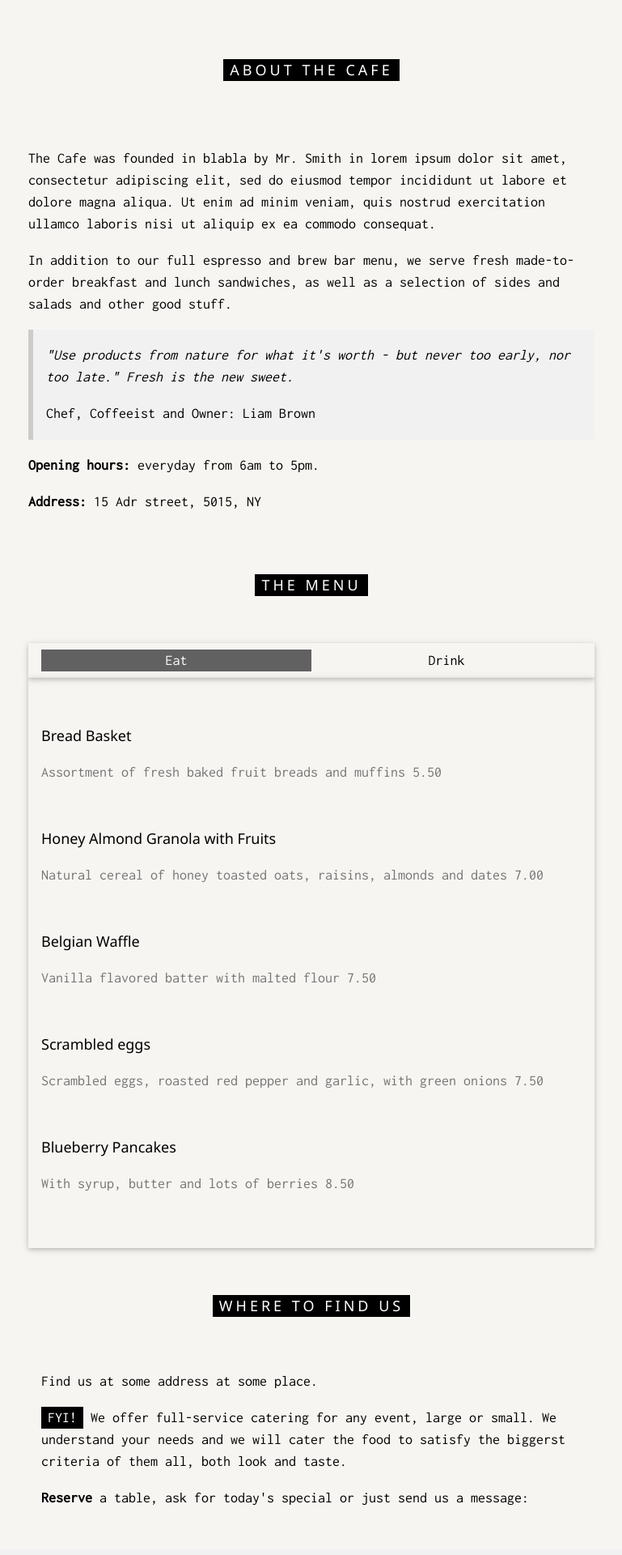
After one commit to CalledSidd/Signup-Login, a Django app: template loginpage/templates/home.html in a window 1280 px wide. The commit adds this page. Shown: the part 601-2521 px from the top of the page at 81% size, without its empty margins (255-1024 px from the left). Run offline with Django 4.2, Linux system fonts and the light colour scheme; the template is opened without the code that fills it, so the values that code supplies are empty.

Commit message:
second commit

```diff
--- a/cars4sale/urls.py
+++ b/cars4sale/urls.py
@@ -16,6 +16,7 @@ Including another URLconf
 from django.contrib import admin
 from django.urls import path,include
 
+
 urlpatterns = [
     path('admin/', admin.site.urls),
     path('',include('loginpage.urls'))
--- a/loginpage/models.py
+++ b/loginpage/models.py
@@ -1,5 +1,3 @@
 from django.db import models
 
-# Create your models here.
-class sidharth(models.Model):
-    text = models.CharField(max_length=255)
+# Create your models here
--- /dev/null
+++ b/loginpage/templates/home.html
@@ -0,0 +1,178 @@
+<!-- <!DOCTYPE html>
+<html lang="en">
+<head>
+    <meta charset="UTF-8">
+    <meta http-equiv="X-UA-Compatible" content="IE=edge">
+    <meta name="viewport" content="width=device-width, initial-scale=1.0">
+    <title>Home</title>
+    {% load static %}
+</head>
+<body>
+
+
+</body>
+</html> -->
+<!DOCTYPE html>
+<html>
+<head>
+<title>HomePage</title>
+<meta charset="UTF-8">
+<meta name="viewport" content="width=device-width, initial-scale=1">
+<link rel="stylesheet" href="https://www.w3schools.com/w3css/4/w3.css">
+<link rel="stylesheet" href="https://fonts.googleapis.com/css?family=Inconsolata">
+<style>
+body, html {
+  height: 100%;
+  font-family: "Inconsolata", sans-serif;
+}
+
+.bgimg {
+  background-position: center;
+  background-size: cover;
+  background-image: url("/w3images/coffeehouse.jpg");
+  min-height: 75%;
+}
+
+.menu {
+  display: none;
+}
+</style>
+</head>
+<body>
+
+<!-- Links (sit on top) -->
+<div class="w3-top">
+  <div class="w3-row w3-padding w3-black">
+    <div class="w3-col s3">
+      <a href="#" class="w3-button w3-block w3-black">HOME</a>
+    </div>
+    <div class="w3-col s3">
+      <a href="#about" class="w3-button w3-block w3-black">ABOUT</a>
+    </div>
+    <div class="w3-col s3">
+      <a href="#menu" class="w3-button w3-block w3-black">MENU</a>
+    </div>
+    <div class="w3-col s3">
+      <a href="#where" class="w3-button w3-block w3-black">WHERE</a>
+    </div>
+  </div>
+</div>
+
+<!-- Header with image -->
+<header class="bgimg w3-display-container w3-grayscale-min" id="home">
+  <div class="w3-display-bottomleft w3-center w3-padding-large w3-hide-small">
+    <span class="w3-tag">Open from 6am to 5pm</span>
+  </div>
+  <div class="w3-display-middle w3-center">
+    <span class="w3-text-white" style="font-size:90px">the<br>Cafe</span>
+  </div>
+  <div class="w3-display-bottomright w3-center w3-padding-large">
+    <span class="w3-text-white">15 Adr street, 5015</span>
+  </div>
+</header>
+
+<!-- Add a background color and large text to the whole page -->
+<div class="w3-sand w3-grayscale w3-large">
+
+<!-- About Container -->
+<div class="w3-container" id="about">
+  <div class="w3-content" style="max-width:700px">
+    <h5 class="w3-center w3-padding-64"><span class="w3-tag w3-wide">ABOUT THE CAFE</span></h5>
+    <p>The Cafe was founded in blabla by Mr. Smith in lorem ipsum dolor sit amet, consectetur adipiscing elit, sed do eiusmod tempor incididunt ut labore et dolore magna aliqua. Ut enim ad minim veniam, quis nostrud exercitation ullamco laboris nisi ut aliquip ex ea commodo consequat.</p>
+    <p>In addition to our full espresso and brew bar menu, we serve fresh made-to-order breakfast and lunch sandwiches, as well as a selection of sides and salads and other good stuff.</p>
+    <div class="w3-panel w3-leftbar w3-light-grey">
+      <p><i>"Use products from nature for what it's worth - but never too early, nor too late." Fresh is the new sweet.</i></p>
+      <p>Chef, Coffeeist and Owner: Liam Brown</p>
+    </div>
+    <p><strong>Opening hours:</strong> everyday from 6am to 5pm.</p>
+    <p><strong>Address:</strong> 15 Adr street, 5015, NY</p>
+  </div>
+</div>
+
+<!-- Menu Container -->
+<div class="w3-container" id="menu">
+  <div class="w3-content" style="max-width:700px">
+
+    <h5 class="w3-center w3-padding-48"><span class="w3-tag w3-wide">THE MENU</span></h5>
+
+    <div class="w3-row w3-center w3-card w3-padding">
+      <a href="javascript:void(0)" onclick="openMenu(event, 'Eat');" id="myLink">
+        <div class="w3-col s6 tablink">Eat</div>
+      </a>
+      <a href="javascript:void(0)" onclick="openMenu(event, 'Drinks');">
+        <div class="w3-col s6 tablink">Drink</div>
+      </a>
+    </div>
+
+    <div id="Eat" class="w3-container menu w3-padding-48 w3-card">
+      <h5>Bread Basket</h5>
+      <p class="w3-text-grey">Assortment of fresh baked fruit breads and muffins 5.50</p><br>
+
+      <h5>Honey Almond Granola with Fruits</h5>
+      <p class="w3-text-grey">Natural cereal of honey toasted oats, raisins, almonds and dates 7.00</p><br>
+
+      <h5>Belgian Waffle</h5>
+      <p class="w3-text-grey">Vanilla flavored batter with malted flour 7.50</p><br>
+
+      <h5>Scrambled eggs</h5>
+      <p class="w3-text-grey">Scrambled eggs, roasted red pepper and garlic, with green onions 7.50</p><br>
+
+      <h5>Blueberry Pancakes</h5>
+      <p class="w3-text-grey">With syrup, butter and lots of berries 8.50</p>
+    </div>
+
+    <div id="Drinks" class="w3-container menu w3-padding-48 w3-card">
+      <h5>Coffee</h5>
+      <p class="w3-text-grey">Regular coffee 2.50</p><br>
+
+      <h5>Chocolato</h5>
+      <p class="w3-text-grey">Chocolate espresso with milk 4.50</p><br>
+
+      <h5>Corretto</h5>
+      <p class="w3-text-grey">Whiskey and coffee 5.00</p><br>
+
+      <h5>Iced tea</h5>
+      <p class="w3-text-grey">Hot tea, except not hot 3.00</p><br>
+
+      <h5>Soda</h5>
+      <p class="w3-text-grey">Coke, Sprite, Fanta, etc. 2.50</p>
+</div>
+
+<!-- Contact/Area Container -->
+<div class="w3-container" id="where" style="padding-bottom:32px;">
+  <div class="w3-content" style="max-width:700px">
+    <h5 class="w3-center w3-padding-48"><span class="w3-tag w3-wide">WHERE TO FIND US</span></h5>
+    <p>Find us at some address at some place.</p>
+    <p><span class="w3-tag">FYI!</span> We offer full-service catering for any event, large or small. We understand your needs and we will cater the food to satisfy the biggerst criteria of them all, both look and taste.</p>
+    <p><strong>Reserve</strong> a table, ask for today's special or just send us a message:</p>
+  </div>
+</div>
+
+<!-- End page content -->
+</div>
+
+<!-- Footer -->
+<footer class="w3-center w3-light-grey w3-padding-48 w3-large">
+    <a href="logout"><button type="button" class="btn btn-outline-primary pl-205" id="button">Log Out</button></a>
+</footer>
+
+<script>
+// Tabbed Menu
+function openMenu(evt, menuName) {
+  var i, x, tablinks;
+  x = document.getElementsByClassName("menu");
+  for (i = 0; i < x.length; i++) {
+    x[i].style.display = "none";
+  }
+  tablinks = document.getElementsByClassName("tablink");
+  for (i = 0; i < x.length; i++) {
+    tablinks[i].className = tablinks[i].className.replace(" w3-dark-grey", "");
+  }
+  document.getElementById(menuName).style.display = "block";
+  evt.currentTarget.firstElementChild.className += " w3-dark-grey";
+}
+document.getElementById("myLink").click();
+</script>
+
+</body>
+</html>
--- a/loginpage/urls.py
+++ b/loginpage/urls.py
@@ -3,5 +3,7 @@ from . import views
 
 urlpatterns = [
     path('',views.index,name='base'),
-    path('signup',views.signup, name='signup')
+    path('signup',views.signup, name='signup'),
+    path('logout',views.logout,name='logout')
+
 ]
```
Also changed, not shown: cars4sale/settings.py (+17 -0 lines), loginpage/templates/signup.html (+5 -5 lines), loginpage/views.py (+29 -6 lines), loginpage/static/r32gtr.jpg (added), loginpage/static/upud5pzg32b91.jpg (added).
